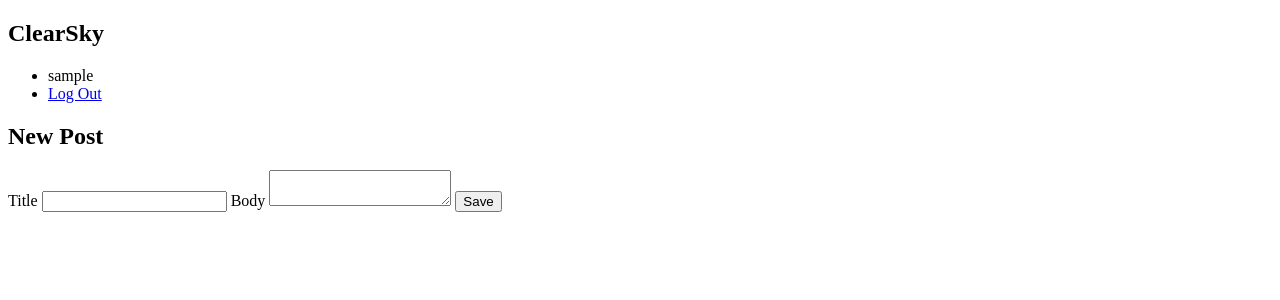
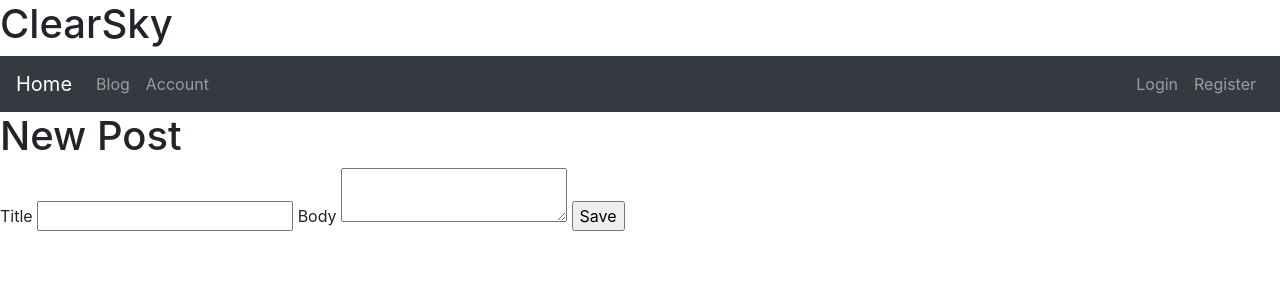
Before and after one commit to NathanStern/ClearSky, a Flask app: page /blog/create in a window 1280 px wide. Shown: the top 300 px of the page. Run offline with Flask 2, Linux system fonts and the light colour scheme; the visitor is signed in with stand-in values (Sample User, id 1); data comes from the database, SQL or seed files in the repository; some libraries are stand-ins or nearby versions.

Commit message:
Looks pretty

```diff
--- a/clearsky/templates/base.html
+++ b/clearsky/templates/base.html
@@ -1,5 +1,13 @@
 <!DOCTYPE html>
+<html lang="en">
 <head>
+    <!-- Meta data and bootstrap CDN-->
+    <meta charset="utf-8">
+    <meta name="viewport" content="width=device-width, initial-scale=1">
+    <link rel="stylesheet" href="https://maxcdn.bootstrapcdn.com/bootstrap/4.5.2/css/bootstrap.min.css">
+    <script src="https://ajax.googleapis.com/ajax/libs/jquery/3.5.1/jquery.min.js"></script>
+    <script src="https://cdnjs.cloudflare.com/ajax/libs/popper.js/1.16.0/umd/popper.min.js"></script>
+    <script src="https://maxcdn.bootstrapcdn.com/bootstrap/4.5.2/js/bootstrap.min.js"></script>
     <!-- Global site tag (gtag.js) - Google Analytics -->
     <script async src="https://www.googletagmanager.com/gtag/js?id=G-47JTYPXS14"></script>
     <script>
@@ -9,28 +17,40 @@
 
     gtag('config', 'G-47JTYPXS14');
     </script>
+
+    <title>{% block title %}{% endblock %} - Clearsky</title>
+    <style>
+
+    </style>
 </head>
-<title>{% block title %}{% endblock %} - ClearSky</title>
 
+<body>
 <nav>
     <h1>ClearSky</h1>
-    <ul>
-        {% if g.user %}
-            <li><span>{{ g.user['username'] }}</span>
-            <li><a href="{{ url_for('auth.logout') }}">Log Out</a>
-        {% else %}
-            <li><a href="{{ url_for('auth.register') }}">Register</a>"
-            <li><a href="{{ url_for ('auth.login') }}">Log In</a>"
-        {% endif %}
-    </ul>
 </nav>
+<!-- NavBar -->
+<nav class="navbar navbar-expand-sm bg-dark navbar-dark">
+    <a class="navbar-brand" href="{{ url_for('home.home') }}">Home</a>
 
+    <button class="navbar-toggler" type="button" data-toggle="collapse" data-target="#collapsibleNavbar">
+      <span class="navbar-toggler-icon"></span>
+    </button>
+    <div class="collapse navbar-collapse" id="collapsibleNavbar">
+        <div class="navbar-nav">
+            <a class="nav-link" href="#">Blog</a>
+            <a class="nav-link" href="#">Account</a>
+        </div>
+        <div class="navbar-nav ml-auto">
+            <a class="nav-link" href="#">Login</a>
+            <a class="nav-link" href="#">Register</a>
+        </div>
+    </div>
+  </nav>
 <section class="content">
     <header>
         {% block header %}{% endblock %}
     </header>
-    {% for message in get_flashed_messages() %}
-        <div class = "flash">{{ message }}</div>
-    {% endfor %}
     {% block content %}{% endblock %}
 </section>
+</body>
+</html>
--- a/clearsky/weather_data.py
+++ b/clearsky/weather_data.py
@@ -16,4 +16,4 @@ def test():
 @bp.route('/lat=<float(signed=true):lat>/lon=<float(signed=true):lon>', methods=('GET', 'POST'))
 def display_data(lat, lon):
     r = requests.get(url_format.format(lat, lon))
-    return render_template('weatherpage/weather_data.html', json = r.text, url="http://slowe.github.io/VirtualSky/embed?longitude={}&latitude={}&projection=stereo&constellations=true&constellationlabels=true&showstarlabels=true".format(lon, lat))
+    return render_template('weatherpage/weather_data.html', lat = lat, lon = lon, json = r.text, url="http://slowe.github.io/VirtualSky/embed?longitude={}&latitude={}&projection=stereo&constellations=true&constellationlabels=true&showstarlabels=true".format(lon, lat))
```
Also changed, not shown: clearsky/templates/weatherpage/weather_data.html (+38 -13 lines).
